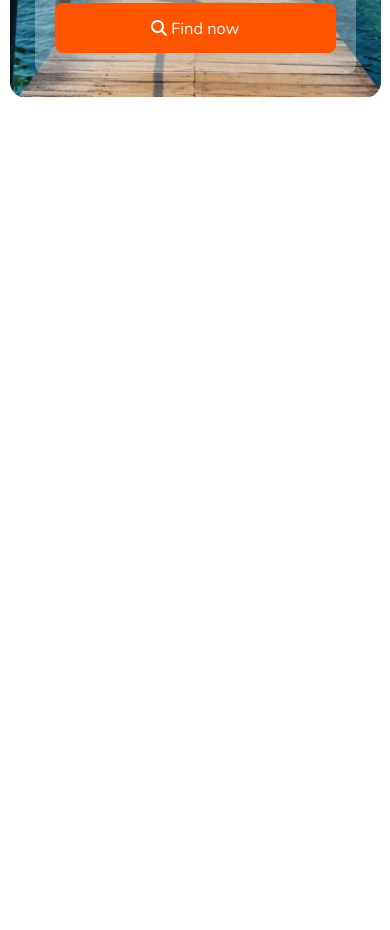
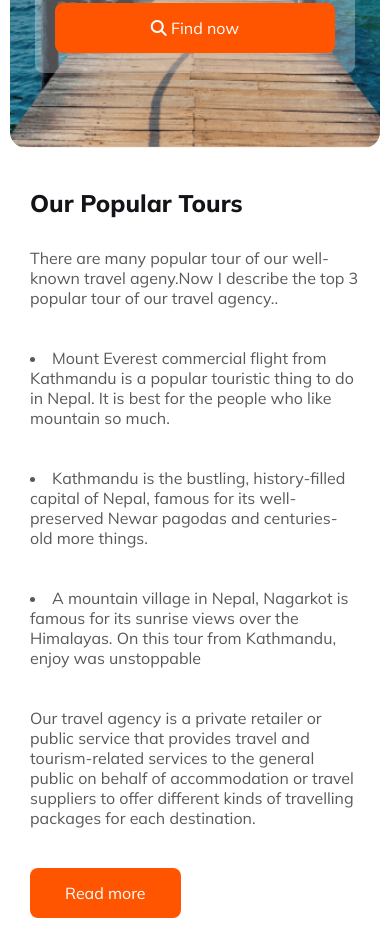
Before and after one commit to shoriful-stack/SkyScan-Travels, a plain HTML site: page index.html in a window 390 px wide. Shown: the part 517-1447 px from the top of the page. Before the commit the page ends 844 px from the top, so only its background shows below. Drawn offline with Linux system fonts and the light colour scheme.

Commit message:
tour section completed

```diff
--- a/index.html
+++ b/index.html
@@ -52,6 +52,22 @@
         </div>
     </header>
     <main>
+        <section>
+            <div class="tour-container">
+                <div class="tour-about">
+                    <h1 class="primary-title">Our Popular Tours</h1>
+                    <p class="primary-description">There are many popular tour of our well-known travel ageny.Now I describe the top 3 popular tour of our travel agency.. </p>
+                    <li class="primary-description">Mount Everest commercial flight from Kathmandu is a popular touristic thing to do in Nepal. It is best for the people who like mountain so much.</li>
+                    <li class="primary-description">Kathmandu is the bustling, history-filled capital of Nepal, famous for its well-preserved Newar pagodas and centuries-old more things.</li>
+                    <li class="primary-description">A mountain village in Nepal, Nagarkot is famous for its sunrise views over the Himalayas. On this tour from Kathmandu, enjoy was unstoppable</li>
+                    <p class="primary-description">Our travel agency is a private retailer or public service that provides travel and tourism-related services to the general public on behalf of accommodation or travel suppliers to offer different kinds of travelling packages for each destination.</p>
+                    <button class="btn-primary">Read more</button>
+                </div>
+                <div class="tour-img-container">
+                    <img src="Images/Rectangle 4.png" alt="">
+                </div>
+            </div>
+        </section>
     </main>
     <footer>
 
--- a/style.css
+++ b/style.css
@@ -2,7 +2,6 @@
 *{
     margin: 0;
     padding: 0;
-    box-sizing: border-box;
     font-family: 'Mulish', sans-serif;
 }
 /*header styles*/
@@ -117,6 +116,31 @@ main{
     max-width: 1440px;
     margin: 0 auto;
 }
+section{
+    margin-top: 100px;
+}
+.tour-container{
+    display: flex;
+    justify-content: space-between;
+}
+.tour-about{
+    max-width: 700px;
+}
+.tour-img-container img{
+    max-width: 550px;
+}
+.primary-title{
+    color: #131318;
+    font-size: 2.5rem;
+    font-weight: 800;
+    margin-bottom: 30px;
+}
+.primary-description{
+    color: rgba(19, 19, 24, 0.70);
+    font-size: 1rem;
+    font-weight: 400;
+    margin-bottom: 40px;
+}
 
 
 @media screen and (max-width:600px) {
@@ -124,6 +148,8 @@ main{
         gap: 5px;
         display: none;
     }
+    .tour-about,
+    .tour-container,
     .banner-all,
     nav > ul,
     .header-container{
@@ -154,15 +180,17 @@ main{
         margin-left: 10px;
         margin-right: 10px;
         padding: 10px;
-        /*max-width: 365px;*/
-        width: 95%;
-        height: 90%;
-        /*max-height: 500px;*/
+        max-width: 410px;
+        /*width: 95%;
+        height: 90%;*/
+        max-height: 550px;
         background-position: center;
     }
+    .primary-title,
     .banner-title{
         font-size: 1.5rem;
     }
+    .primary-description,
     .banner-description{
         font-size: 1rem;
     }
@@ -170,4 +198,18 @@ main{
         flex-direction: column;
         gap: 20px;
     }
+    section{
+        margin-top: 10px;
+    }
+    .tour-container{
+        flex-direction: column;
+    }
+    .tour-about{
+        max-width: 410px;
+    }
+    .tour-img-container img{
+        max-width: 345px;
+        margin-top: 10px;
+        margin-right: 10px;
+    }
 }
```
